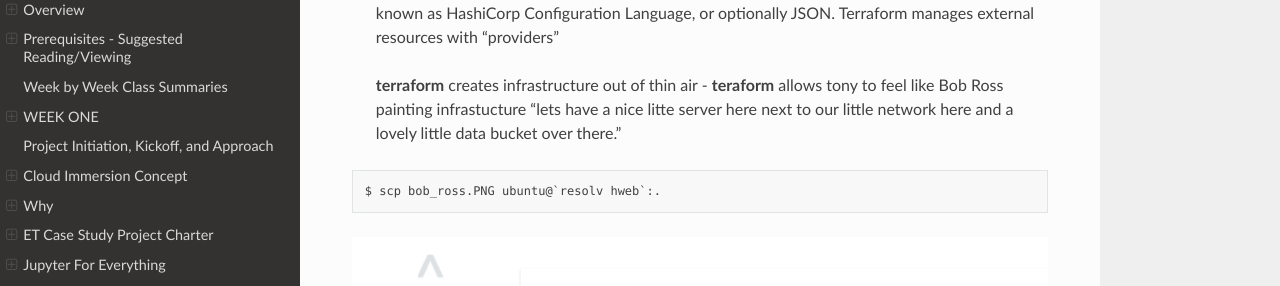
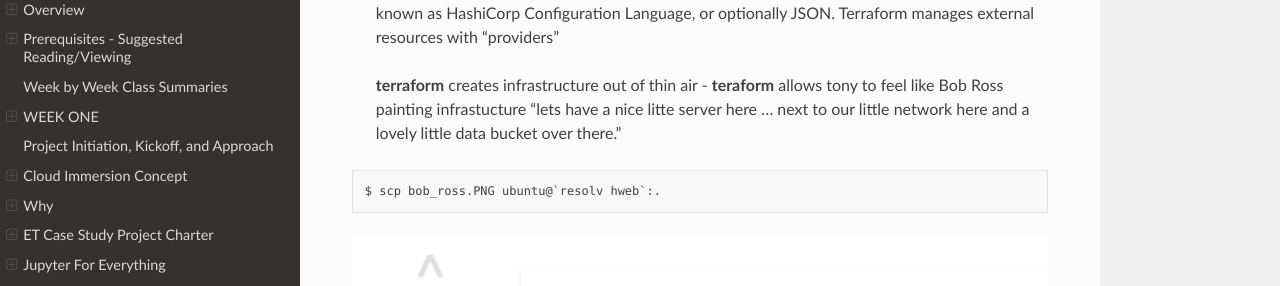
Before and after one commit to tonybutzer/harmony, a Sphinx documentation site: the page built from documentation/source/13glossary.md, in a window 1280 px wide and 900 px high, scrolled down 1875 px. Shown: the part 182-468 px from the top of the window. Built offline with Sphinx 7.4.7 and the Read the Docs theme 2.0.0, drawn with Linux system fonts in a browser that asks for light colours; pages that are not in the unit, such as notebooks, are missing from menus.

Commit message:
automatic git update from Makefile

````diff
--- a/documentation/source/13glossary.md
+++ b/documentation/source/13glossary.md
@@ -48,7 +48,7 @@
 
 > Terraform is an open-source infrastructure as code software tool created by HashiCorp. Users define and provision data center infrastructure using a declarative configuration language known as HashiCorp Configuration Language, or optionally JSON. Terraform manages external resources with "providers"
 
-> **terraform** creates infrastructure out of thin air - **teraform** allows tony to feel like Bob Ross painting infrastucture "lets have a nice litte server here next to our little network here and a lovely little data bucket over there."
+> **terraform** creates infrastructure out of thin air - **teraform** allows tony to feel like Bob Ross painting infrastucture "lets have a nice litte server here ... next to our little network here and a lovely little data bucket over there."
 ```
 $ scp bob_ross.PNG ubuntu@`resolv hweb`:.
 ```
````
